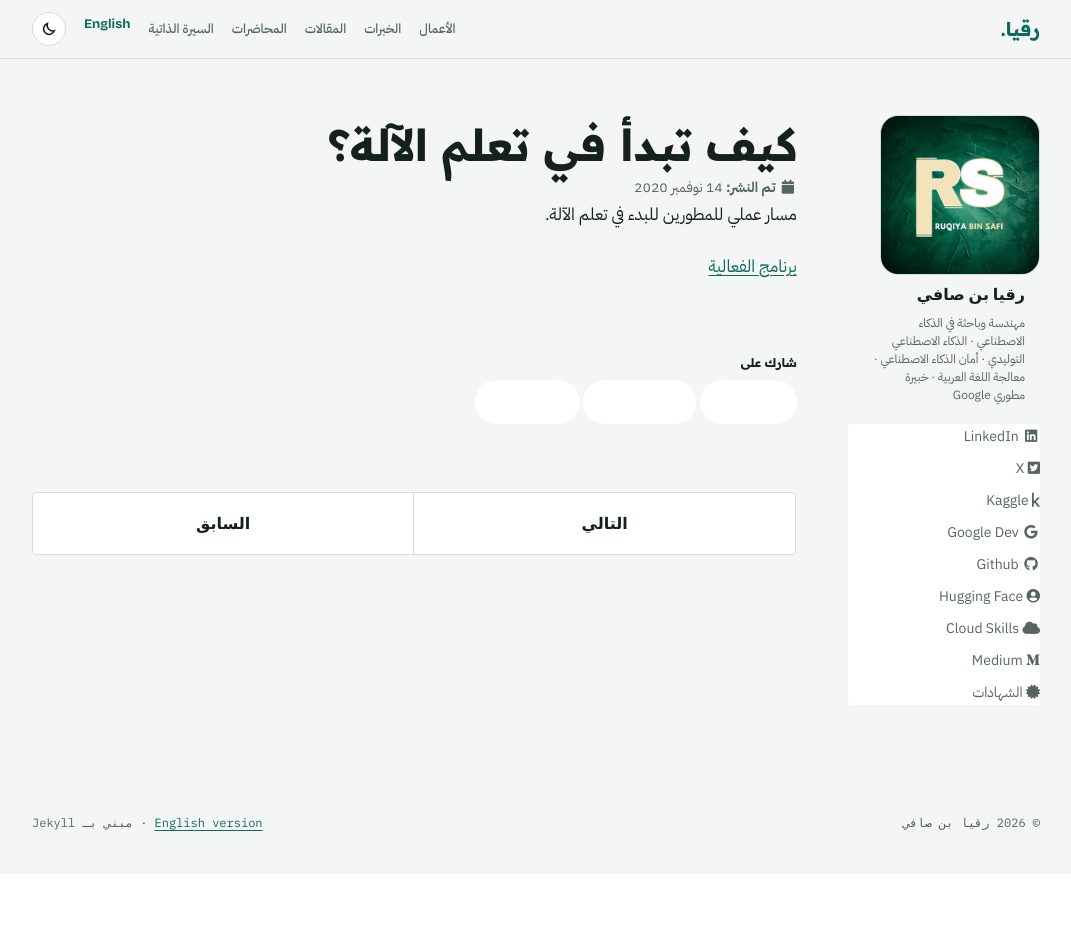
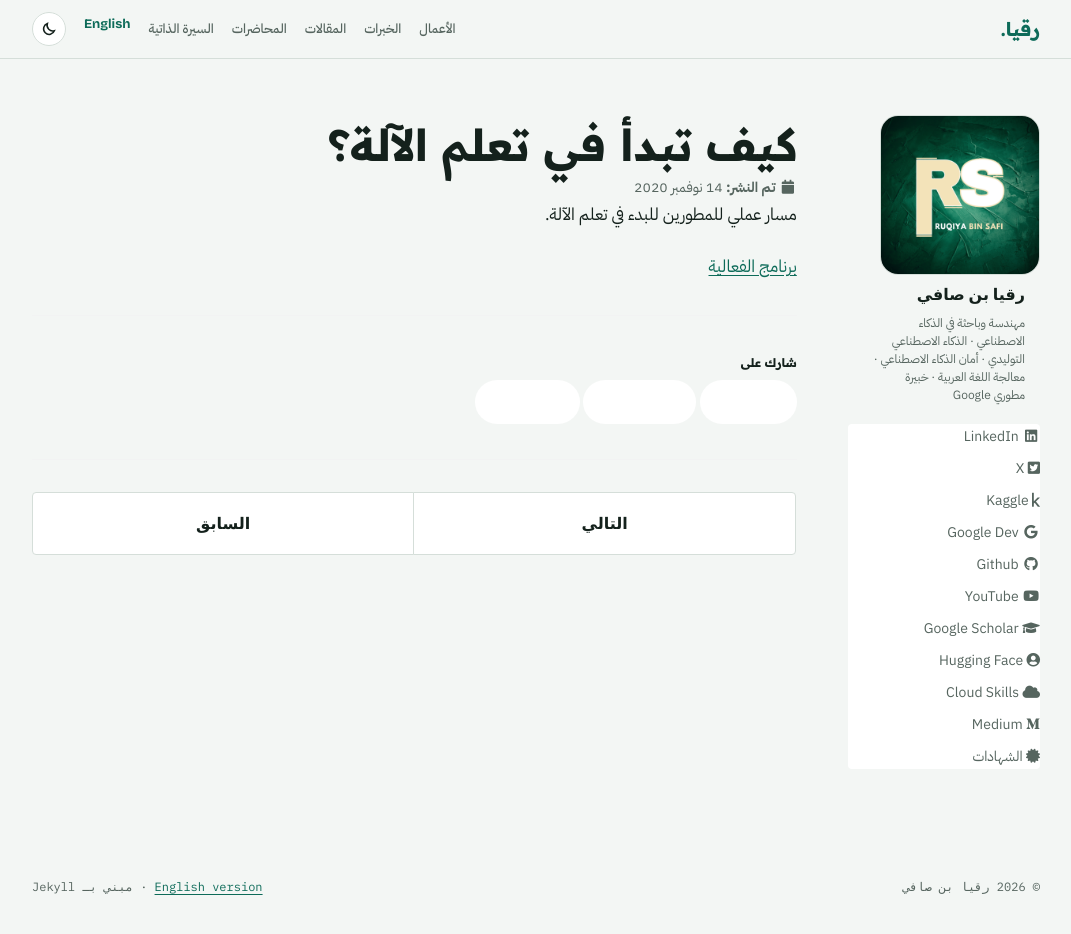
Before and after one commit to Ruqyai/ruqyai.github.io, a Jekyll site: the page built from _talks/ar/2020-11-14-talk.md, in a window 1280 px wide and 938 px high. Shown: the top 934 px of the window, without its empty margins (104-1175 px from the left). Built offline with Jekyll 4.4.1, drawn with Linux system fonts in a browser that asks for light colours; some web fonts are replaced; comment, search, counter and statistics services are not loaded.

Commit message:
Add YouTube channel to follow links

```diff
--- a/_config.yml
+++ b/_config.yml
@@ -77,6 +77,7 @@ social:
     - "https://www.kaggle.com/ruqiyas"
     - "https://medium.com/@rbinsafi"
     - "https://x.com/rbinsafi"
+    - "https://www.youtube.com/channel/UCtQeozj0BK_2uv6D-LTtknA"
     - "https://g.dev/rbinsafi"
     - "https://ruqyai.github.io/ar/"
 
@@ -129,7 +130,7 @@ author:
   vine             :
   weibo            :
   xing             :
-  youtube          :
+  youtube          : "https://www.youtube.com/channel/UCtQeozj0BK_2uv6D-LTtknA"
   wikipedia        :
   huggingface      : "ruqiya"
   kaggle           : "ruqiyas"
--- a/_data/authors.yml
+++ b/_data/authors.yml
@@ -7,9 +7,11 @@ ar:
   bio              : "مهندسة وباحثة في الذكاء الاصطناعي · الذكاء الاصطناعي التوليدي · أمان الذكاء الاصطناعي · معالجة اللغة العربية · خبيرة مطوري Google"
   location         :
   github           : "ruqyai"
+  googlescholar    : "https://scholar.google.com/citations?user=g4qNnFkAAAAJ"
   google_plus      : "https://g.dev/rbinsafi"
   linkedin         : "rbinsafi"
   twitter          : "rbinsafi"
+  youtube          : "https://www.youtube.com/channel/UCtQeozj0BK_2uv6D-LTtknA"
   huggingface      : "ruqiya"
   kaggle           : "ruqiyas"
   medium           : "rbinsafi"
--- a/_data/home/ar.yml
+++ b/_data/home/ar.yml
@@ -53,6 +53,7 @@ hero:
     - { label: Kaggle, url: "https://www.kaggle.com/ruqiyas" }
     - { label: Medium, url: "https://medium.com/@rbinsafi" }
     - { label: X, url: "https://x.com/rbinsafi" }
+    - { label: YouTube, url: "https://www.youtube.com/channel/UCtQeozj0BK_2uv6D-LTtknA" }
   facts:
     - { b: "أكثر من 130", t: "محاضرة وورشة وجلسة إرشاد في 10 دول" }
     - { b: خبيرة مطوري Google, t: "· في مجالين" }
--- a/_data/home/en.yml
+++ b/_data/home/en.yml
@@ -58,6 +58,7 @@ hero:
     - { label: Kaggle, url: "https://www.kaggle.com/ruqiyas" }
     - { label: Medium, url: "https://medium.com/@rbinsafi" }
     - { label: X, url: "https://x.com/rbinsafi" }
+    - { label: YouTube, url: "https://www.youtube.com/channel/UCtQeozj0BK_2uv6D-LTtknA" }
   facts:
     - { b: "130+", t: "talks, workshops & mentoring sessions · 10 countries" }
     - { b: "2×", t: Google Developer Expert }
--- a/_includes/author-profile.html
+++ b/_includes/author-profile.html
@@ -89,7 +89,7 @@
         <li><a href="https://steamcommunity.com/id/{{ author.steam }}"><i class="fab fa-fw fa-steam-square" aria-hidden="true"></i> Steam</a></li>
       {% endif %}
       {% if author.youtube %}
-        <li><a href="https://www.youtube.com/user/{{ author.youtube }}"><i class="fab fa-fw fa-youtube" aria-hidden="true"></i> YouTube</a></li>
+        <li><a href="{% if author.youtube contains "://" %}{{ author.youtube }}{% else %}https://www.youtube.com/user/{{ author.youtube }}{% endif %}"><i class="fab fa-fw fa-youtube" aria-hidden="true"></i> YouTube</a></li>
       {% endif %}
       {% if author.soundcloud %}
         <li><a href="https://soundcloud.com/{{ author.soundcloud }}"><i class="fab fa-fw fa-soundcloud" aria-hidden="true"></i> Soundcloud</a></li>
```
